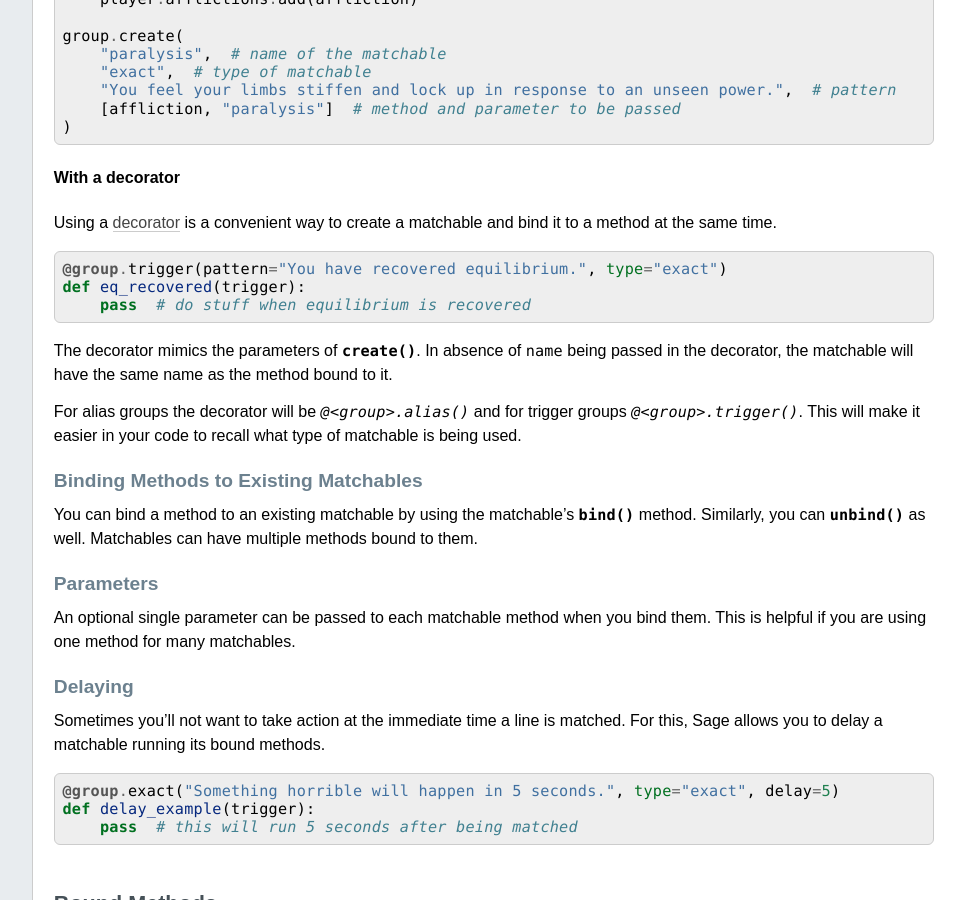
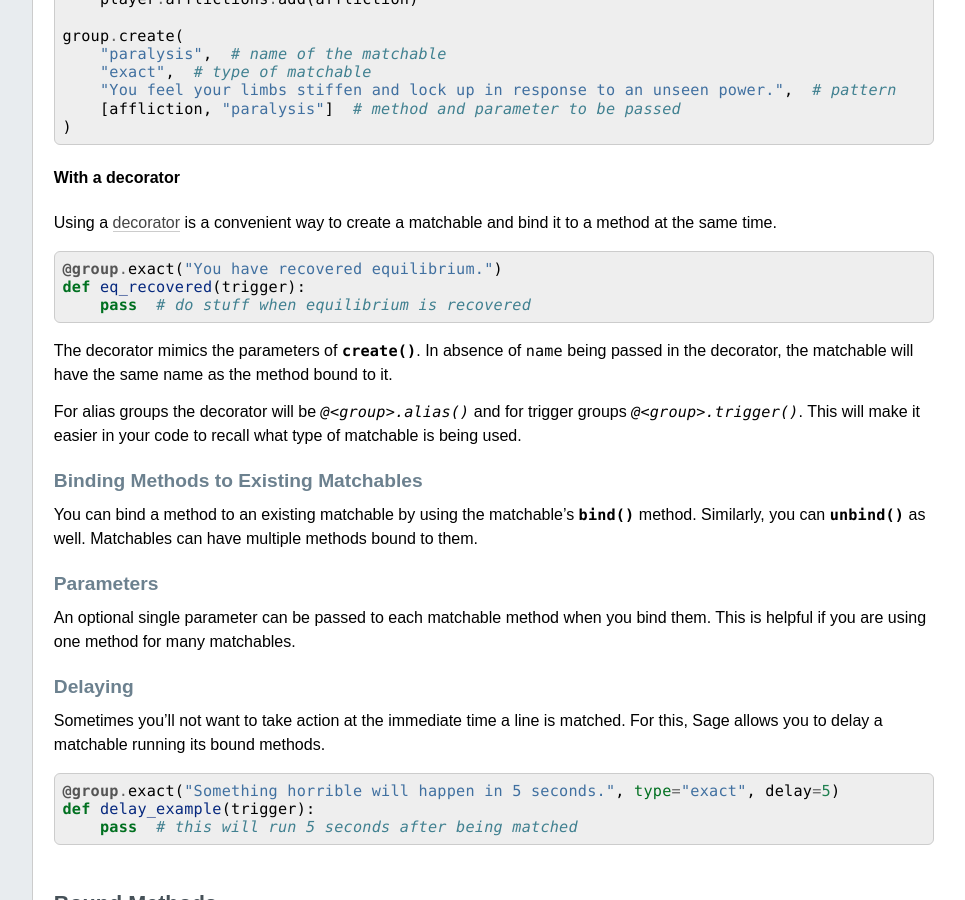
Before and after one commit to adayoung/sage, a Sphinx documentation site: the page built from docs/source/matchables.rst, in a window 1280 px wide and 900 px high, scrolled down 2073 px. Shown: the whole window, without its empty margins (224-1189 px from the left). Built offline with Sphinx 7.4.7, drawn with Linux system fonts in a browser that asks for light colours; pages that are not in the unit, such as notebooks, are missing from menus.

Commit message:
missed one

```diff
--- a/docs/source/matchables.rst
+++ b/docs/source/matchables.rst
@@ -133,7 +133,7 @@ Using a
 is a convenient way to create a matchable and bind it to a method at the same
 time. ::
 
-    @group.trigger(pattern="You have recovered equilibrium.", type="exact")
+    @group.exact("You have recovered equilibrium.")
     def eq_recovered(trigger):
         pass  # do stuff when equilibrium is recovered
 
```
